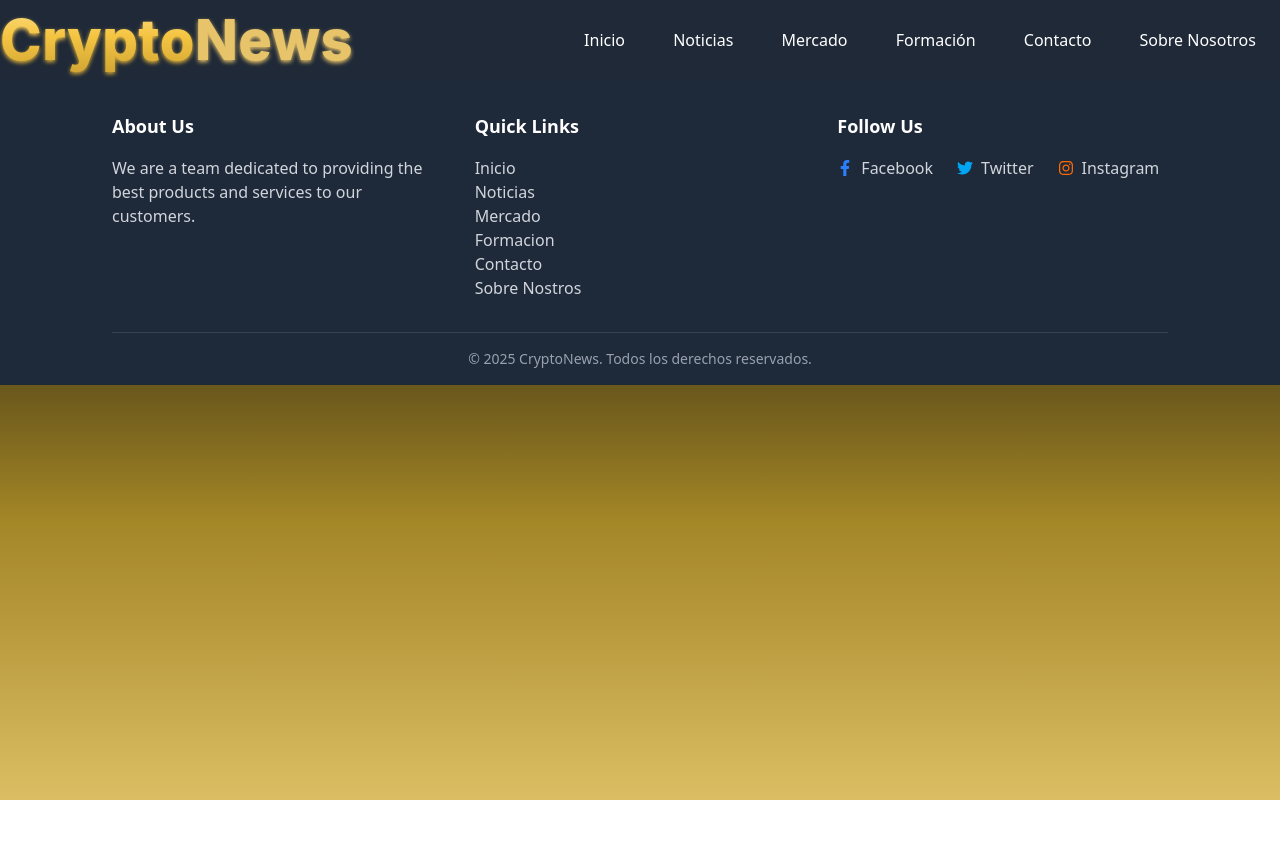
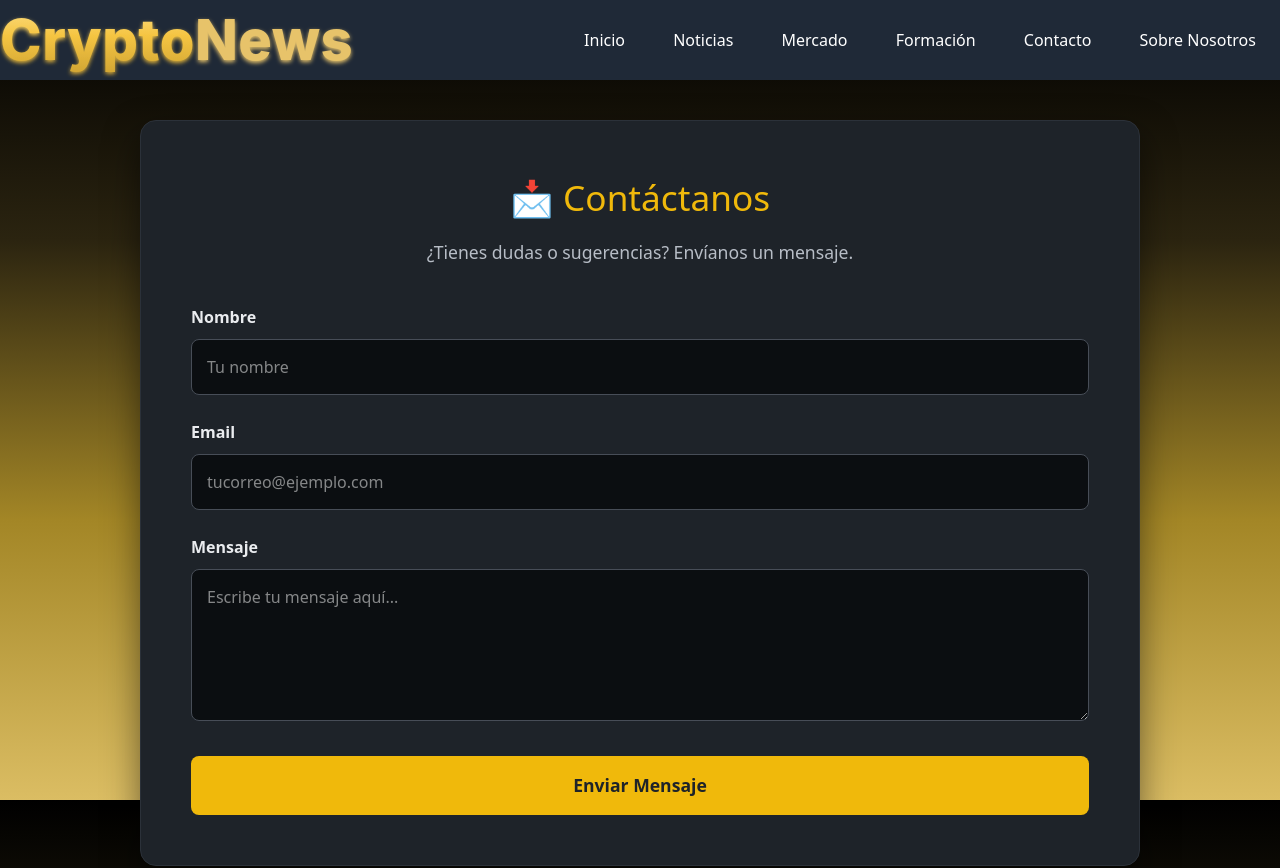
Before and after one commit to Brianeq/cryptonews, a React (Vite) app: page /contacto in a window 1280 px wide. Shown: the top 868 px of the page. Before the commit the page ends 800 px from the top, so only its background shows below. Built offline with nearby package versions, Linux system fonts and the light colour scheme; no server answers.

Commit message:
Secciones Formacion y Contacto finalizadas y estilizadas

```diff
--- a/package.json
+++ b/package.json
@@ -10,6 +10,7 @@
     "preview": "vite preview"
   },
   "dependencies": {
+    "@emailjs/browser": "^4.4.1",
     "@fortawesome/fontawesome-svg-core": "^7.0.0",
     "@fortawesome/free-brands-svg-icons": "^7.0.0",
     "@fortawesome/free-regular-svg-icons": "^7.0.0",
@@ -20,6 +21,7 @@
     "react": "^19.1.1",
     "react-dom": "^19.1.1",
     "react-icons": "^5.5.0",
+    "react-lite-youtube-embed": "^3.3.3",
     "react-router-dom": "^7.8.2",
     "tailwindcss": "^4.1.12"
   },
--- a/src/App.jsx
+++ b/src/App.jsx
@@ -7,6 +7,8 @@ import MiniCharts from './MiniCharts/MiniCharts'
 import Footer from './Footer/Footer'
 import Noticias from './Noticias/Noticias'
 import Mercado from './Mercado/Mercado'
+import Formacion from './Formacion/Formacion'
+import Contacto from './Contacto/Contacto'
 import { Routes, Route } from "react-router-dom";
 
 
@@ -28,6 +30,9 @@ export default function App() {
         <Route path="/" element={<Home />} />
         <Route path="/noticias" element={<Noticias />} />
         <Route path="/mercado" element={<Mercado />} />
+        <Route path="/formacion" element={<Formacion />} />
+        <Route path="/contacto" element={<Contacto />} />
+
 
       </Routes>
 
--- /dev/null
+++ b/src/Contacto/Contacto.css
@@ -0,0 +1,169 @@
+/* src/Contacto/Contacto.css */
+
+.contacto-contenedor {
+    /* Ocupa casi toda la pantalla para centrar verticalmente */
+    min-height: 85vh;
+    padding: 40px 20px;
+
+    /* Flexbox para centrar la caja del formulario perfectamente */
+    display: flex;
+    justify-content: center; /* Centrado Horizontal */
+    align-items: center;     /* Centrado Vertical */
+
+    /* Aseguramos que el color base sea blanco por si acaso */
+    color: #ffffff;
+}
+
+/* La "caja" o tarjeta del formulario */
+.contacto-wrapper {
+    /* Fondo oscuro sólido/semitransparente para que resalte sobre el fondo de la web */
+    background-color: #1e2329;
+
+    /* Espaciado interno generoso para que no se vea "chiquito" */
+    padding: 50px;
+
+    /* Bordes redondeados y borde sutil */
+    border-radius: 16px;
+    border: 1px solid #2b3139;
+
+    /* Ancho: Ocupa todo el espacio posible hasta llegar a 600px */
+    width: 100%;
+    max-width: 1000px;
+
+    /* Sombra para darle profundidad */
+    box-shadow: 0 15px 35px rgba(0, 0, 0, 0.5);
+}
+
+/* Encabezados */
+.contacto-wrapper h2 {
+    color: #f0b90b; /* Dorado */
+    text-align: center;
+    font-size: 2.2rem;
+    margin-bottom: 15px;
+    margin-top: 0;
+}
+
+.contacto-wrapper p {
+    text-align: center;
+    color: #b7bdc6; /* Gris claro */
+    margin-bottom: 40px;
+    font-size: 1.1rem;
+}
+
+/* --- Estilos del Formulario --- */
+.formulario .campo {
+    display: flex;
+    flex-direction: column;
+    margin-bottom: 25px;
+}
+
+.formulario label {
+    margin-bottom: 10px;
+    font-weight: 600;
+    color: #eaecef; /* Blanco hueso para etiquetas */
+    font-size: 1rem;
+}
+
+/* Inputs y Textarea (Donde escribes) */
+.formulario input,
+.formulario textarea {
+    padding: 15px;
+    border-radius: 8px;
+    border: 1px solid #474d57;
+
+    /* FONDO OSCURO Y LETRA BLANCA IMPRESCINDIBLE */
+    background-color: #0b0e11;
+    color: #ffffff;
+
+    font-size: 1rem;
+    font-family: inherit; /* Para que el textarea tenga la misma letra */
+    outline: none;
+    transition: all 0.3s ease;
+}
+
+/* Efecto al hacer clic en un campo */
+.formulario input:focus,
+.formulario textarea:focus {
+    border-color: #f0b90b; /* Borde dorado al escribir */
+    box-shadow: 0 0 0 2px rgba(240, 185, 11, 0.2);
+}
+
+/* Botón de Enviar */
+.btn-enviar {
+    width: 100%;
+    padding: 16px;
+    background-color: #f0b90b;
+    color: #1e2329; /* Texto oscuro para contraste con el dorado */
+    border: none;
+    border-radius: 8px;
+    font-size: 1.1rem;
+    font-weight: 700;
+    cursor: pointer;
+    transition: transform 0.2s, background-color 0.3s;
+    margin-top: 10px;
+}
+
+.btn-enviar:hover {
+    background-color: #dcb312;
+    transform: translateY(-2px);
+}
+
+.btn-enviar:disabled {
+    background-color: #5e5e5e;
+    color: #888;
+    cursor: not-allowed;
+    transform: none;
+}
+
+/* Mensajes de error y éxito */
+.error-msg {
+    color: #f6465d;
+    text-align: center;
+    background: rgba(246, 70, 93, 0.1);
+    padding: 10px;
+    border-radius: 6px;
+    margin-bottom: 20px;
+}
+
+.mensaje-exito {
+    text-align: center;
+    padding: 20px;
+}
+
+.mensaje-exito h3 {
+    color: #0ecb81;
+    font-size: 1.8rem;
+    margin-bottom: 15px;
+}
+
+.mensaje-exito p {
+    color: #fff;
+}
+
+.btn-volver {
+    margin-top: 25px;
+    padding: 12px 25px;
+    background: transparent;
+    border: 2px solid #f0b90b;
+    color: #f0b90b;
+    font-weight: bold;
+    border-radius: 6px;
+    cursor: pointer;
+    transition: all 0.3s;
+}
+
+.btn-volver:hover {
+    background: #f0b90b;
+    color: #000;
+}
+
+/* Adaptación para móviles */
+@media (max-width: 600px) {
+    .contacto-wrapper {
+        padding: 30px 20px;
+    }
+
+    .contacto-wrapper h2 {
+        font-size: 1.8rem;
+    }
+}
--- /dev/null
+++ b/src/Contacto/Contacto.jsx
@@ -0,0 +1,82 @@
+// src/Contacto/Contacto.jsx
+
+import React, { useRef, useState } from 'react';
+import emailjs from '@emailjs/browser';
+import './Contacto.css';
+
+export default function Contacto (){
+  const form = useRef();
+  const [enviado, setEnviado] = useState(false);
+  const [cargando, setCargando] = useState(false);
+  const [error, setError] = useState(null);
+
+  const sendEmail = (e) => {
+    e.preventDefault();
+    setCargando(true);
+    setError(null);
+
+    // REEMPLAZA ESTOS VALORES CON LOS DE TU CUENTA DE EMAILJS
+    const SERVICE_ID = 'service_6n3dop6';
+    const TEMPLATE_ID = 'template_b0wym2c';
+    const PUBLIC_KEY = 'rN1ezfcqFcRHBWXQp';
+
+    emailjs
+      .sendForm(SERVICE_ID, TEMPLATE_ID, form.current, {
+        publicKey: PUBLIC_KEY,
+      })
+      .then(
+        () => {
+          setEnviado(true);
+          setCargando(false);
+          form.current.reset(); // Limpia el formulario
+        },
+        (error) => {
+          console.error('FAILED...', error.text);
+          setError('Hubo un error al enviar el mensaje. Inténtalo más tarde.');
+          setCargando(false);
+        },
+      );
+  };
+
+  return (
+    <div className="contacto-contenedor">
+      <div className="contacto-wrapper">
+        <h2>📩 Contáctanos</h2>
+        <p>¿Tienes dudas o sugerencias? Envíanos un mensaje.</p>
+
+        {enviado ? (
+          <div className="mensaje-exito">
+            <h3>¡Gracias! 🚀</h3>
+            <p>Tu mensaje ha sido enviado correctamente. Te responderemos pronto.</p>
+            <button onClick={() => setEnviado(false)} className="btn-volver">
+              Enviar otro mensaje
+            </button>
+          </div>
+        ) : (
+          <form ref={form} onSubmit={sendEmail} className="formulario">
+            <div className="campo">
+              <label>Nombre</label>
+              <input type="text" name="user_name" placeholder="Tu nombre" required />
+            </div>
+
+            <div className="campo">
+              <label>Email</label>
+              <input type="email" name="user_email" placeholder="tucorreo@ejemplo.com" required />
+            </div>
+
+            <div className="campo">
+              <label>Mensaje</label>
+              <textarea name="message" rows="5" placeholder="Escribe tu mensaje aquí..." required />
+            </div>
+
+            {error && <p className="error-msg">{error}</p>}
+
+            <button type="submit" className="btn-enviar" disabled={cargando}>
+              {cargando ? 'Enviando...' : 'Enviar Mensaje'}
+            </button>
+          </form>
+        )}
+      </div>
+    </div>
+  );
+}
--- /dev/null
+++ b/src/Formacion/Formacion.css
@@ -0,0 +1,66 @@
+.formacion-contenedor {
+    padding: 40px 20px;
+    max-width: 1200px;
+    margin: 0 auto;
+    color: #ffffff;
+    min-height: 80vh;
+}
+
+.formacion-header {
+    text-align: center;
+    margin-bottom: 50px;
+
+
+}
+
+.formacion-header h2 {
+    font-size: 2.5rem;
+    color: #f0b90b; /* Tu color dorado */
+    margin-bottom: 15px;
+
+
+}
+
+.formacion-header p {
+    color: #b7bdc6;
+    font-size: 1.1rem;
+    max-width: 700px;
+    margin: 0 auto;
+}
+
+/* --- Cuadrícula de Videos --- */
+.videos-grid {
+    display: grid;
+    /* Crea columnas automáticas de mínimo 320px */
+    grid-template-columns: repeat(auto-fit, minmax(480px, 1fr));
+    gap: 30px;
+}
+
+.video-card {
+    background-color: rgba(31, 45, 35, 0.8);
+    border-radius: 12px;
+    overflow: hidden;
+    transition: transform 0.3s ease, box-shadow 0.3s ease;
+    border: 1px solid #2b3139;
+}
+
+.video-card:hover {
+    transform: translateY(-5px);
+    box-shadow: 0 10px 20px rgba(255, 249, 249, 0.4);
+    border-color: #f0b90b;
+}
+
+.video-wrapper {
+    width: 100%;
+    /* La librería se encarga del aspecto 16:9, pero esto asegura el contenedor */
+    border-bottom: 1px solid #292c2f;
+}
+
+.video-card h3 {
+    padding: 15px 20px;
+    font-size: 1.1rem;
+    margin: 0;
+    color: #eaecef;
+    font-weight: 600;
+    line-height: 1.4;
+}
--- /dev/null
+++ b/src/Formacion/Formacion.jsx
@@ -0,0 +1,60 @@
+import React from 'react';
+import LiteYouTubeEmbed from 'react-lite-youtube-embed';
+import 'react-lite-youtube-embed/dist/LiteYouTubeEmbed.css';
+import './Formacion.css';
+
+export default function Formacion() {
+
+
+    const videos = [
+        {
+            id: "rryQmSdWW6g",
+            title: "¿Qué es Bitcoin y como funciona?"
+        },
+        {
+            id: "BHpyGy2X1t4",
+            title: "¿Qué es Ethereum y como funciona?"
+        },
+        {
+            id: "1i_m8pHw8FQ",
+            title: "¿Qué son CEX y DEX?"
+        },
+        {
+            id: "3494fyI6hdI",
+            title: "Binance para principiantes (DEX)"
+        },
+        {
+            id: "3RMdu2BZBu0",
+            title: "Metamask para principiantes (CEX)"
+        },
+        {
+            id: "_C0kRxxzzD8",
+            title: "Cryptopia documental premiado sobre Blockchain"
+        }
+    ];
+
+    return (
+        <div className="formacion-contenedor">
+            <div className="formacion-header">
+                <h2>🎓 Centro de Formación</h2>
+                <p>Aprende los fundamentos de las criptomonedas y blockchain con nuestra selección de videos educativos.</p>
+            </div>
+
+            <div className="videos-grid">
+                {videos.map((video) => (
+                    <div key={video.id} className="video-card">
+                        <div className="video-wrapper">
+                            <LiteYouTubeEmbed
+                                id={video.id}
+                                title={video.title}
+                                poster="maxresdefault"
+                                webp={true}
+                            />
+                        </div>
+                        <h3>{video.title}</h3>
+                    </div>
+                ))}
+            </div>
+        </div>
+    );
+}
--- a/src/Mercado/Mercado.css
+++ b/src/Mercado/Mercado.css
@@ -3,7 +3,7 @@
 .mercado-contenedor {
     padding: 40px 20px;
     width: 100%;
-    max-width: 1200px; /* Ancho máximo para que no se estire demasiado */
+    max-width: 1450px; /* Ancho máximo para que no se estire demasiado */
     margin: 0 auto; /* Centrar en la pantalla */
     color: #ffffff;
     min-height: 80vh;
```
Also changed, not shown: 1 other file (tests, documents, lock files or other folders).
